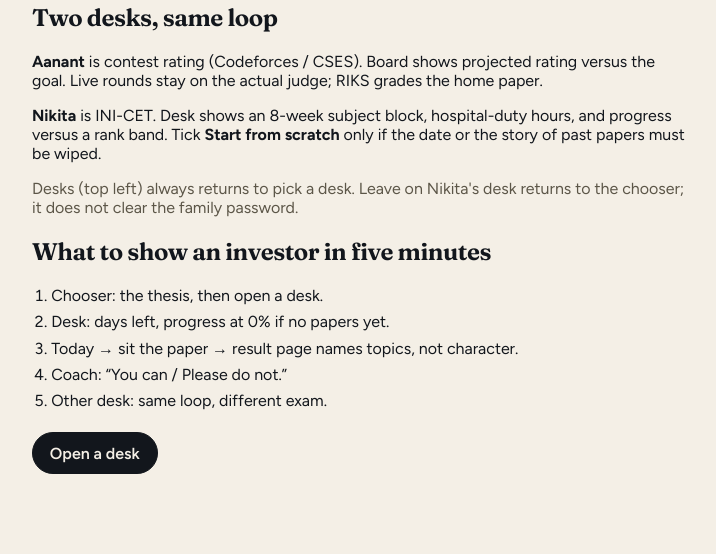
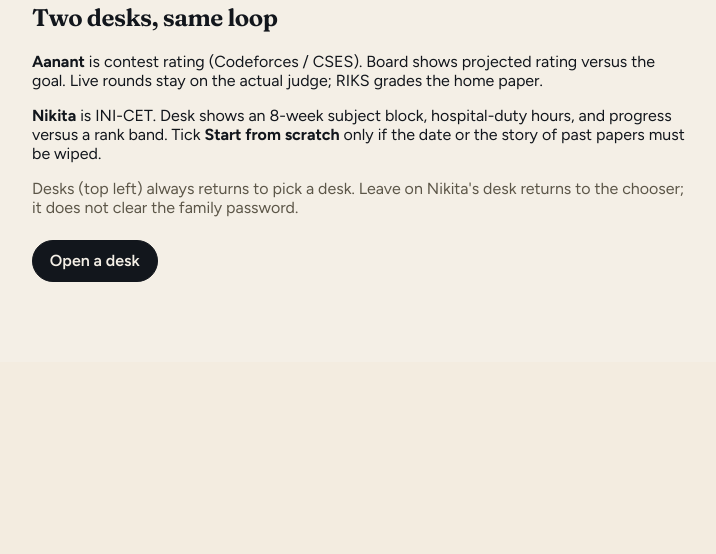
Before and after one commit to AanantJain/riks, a FastAPI app: page /overview in a window 1280 px wide. Shown: the part 873-1427 px from the top of the page, without its empty margins (280-996 px from the left). After the commit the page ends 1155 px from the top, so only its background shows below. Run offline with FastAPI, Linux system fonts and the light colour scheme.

Commit message:
Remove the investor five-minute script from the story page.
Co-authored-by: Cursor <cursoragent@cursor.com>

```diff
--- a/templates/overview.html
+++ b/templates/overview.html
@@ -78,17 +78,6 @@
       </p>
     </section>
 
-    <section>
-      <h2>What to show an investor in five minutes</h2>
-      <ol class="flow">
-        <li>Chooser: the thesis, then open a desk.</li>
-        <li>Desk: days left, progress at 0% if no papers yet.</li>
-        <li>Today → sit the paper → result page names topics, not character.</li>
-        <li>Coach: “You can / Please do not.”</li>
-        <li>Other desk: same loop, different exam.</li>
-      </ol>
-    </section>
-
     <p class="cta-row">
       <a class="btn solid" href="/">Open a desk</a>
     </p>
```
